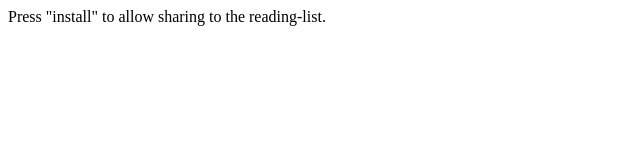
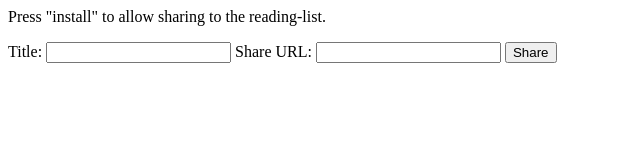
Before and after one commit to cceckman/reading-list, a plain HTML site: page web-app/static/index.html in a window 1280 px wide. Shown: the whole page, without its empty margins (0-640 px from the left). Drawn offline with Linux system fonts and the light colour scheme.

Commit message:
Allow sharing from the main page
I've mostly been developing this on Chrome OS and Android, both of which
have the "share" dialog integrated with the OS. I can "install" the
`reading.cceckman.com` application; whenever I "share" I can target it.

On Windows, the Chrome "share" button triggers a Windows dialog, which
isn't aware of the "installed" application.

For all the desktop / laptop platforms, it's ~easy to copy-paste a link
(though it would be nice to have it integrated). This adds a `<form>` to
the main web app page that does the same thing as hitting the
`share_target`.

```diff
--- a/web-app/static/index.html
+++ b/web-app/static/index.html
@@ -6,5 +6,13 @@
 </head>
 <body>
   <p>Press "install" to allow sharing to the reading-list.</p>
+  <form method="post" action="add" enctype="multipart/form-data">
+    <label for="title">Title: </label>
+    <input name="title" type="text" id="title"/></label>
+
+    <label for="share-url">Share URL: </label>
+    <input name= "url" type="url" id="share-url"/>
+    <button>Share</button>
+  </form>
 </body>
 </html>
```
Also changed, not shown: web-app/static/manifest.json, 1 other file.
